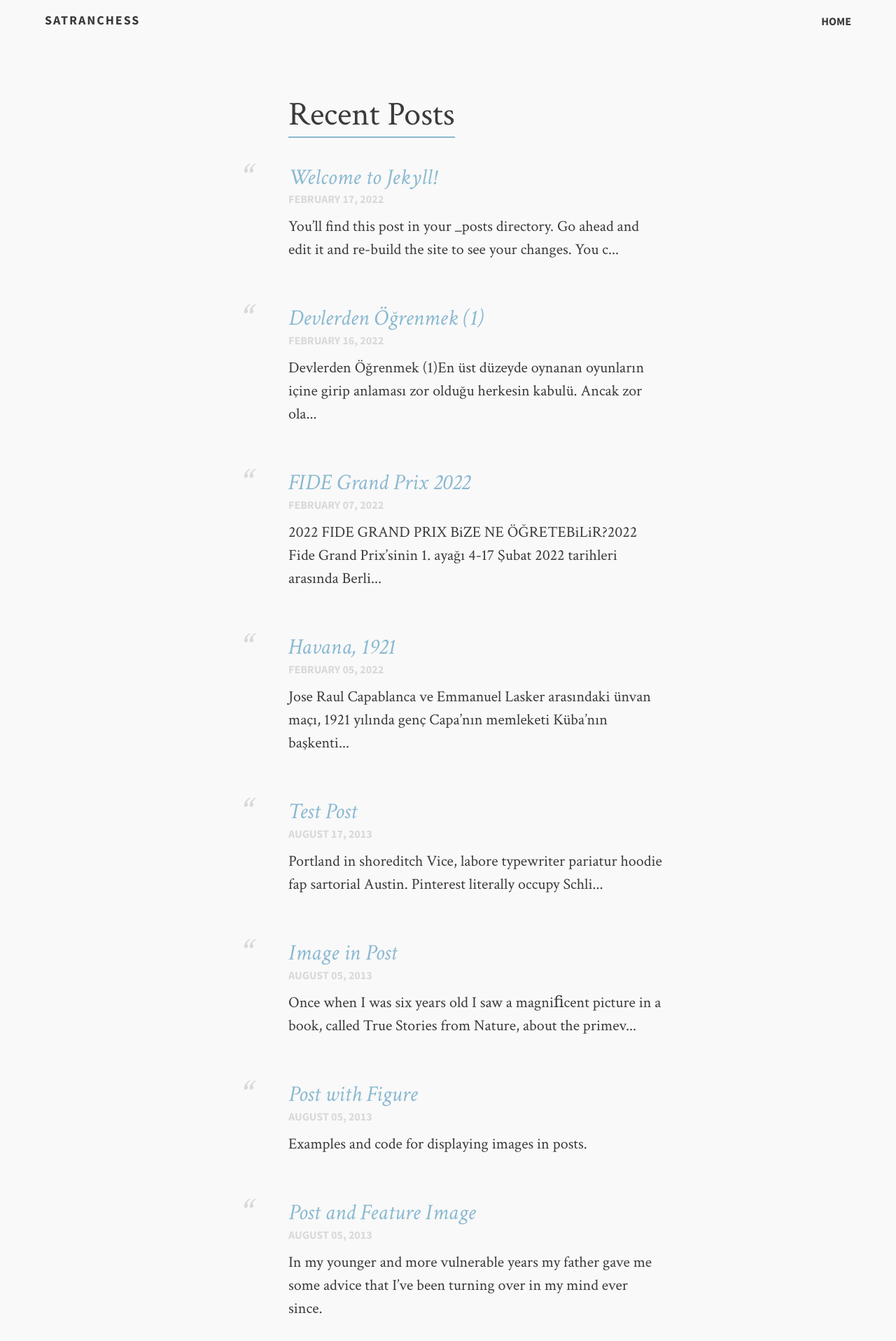
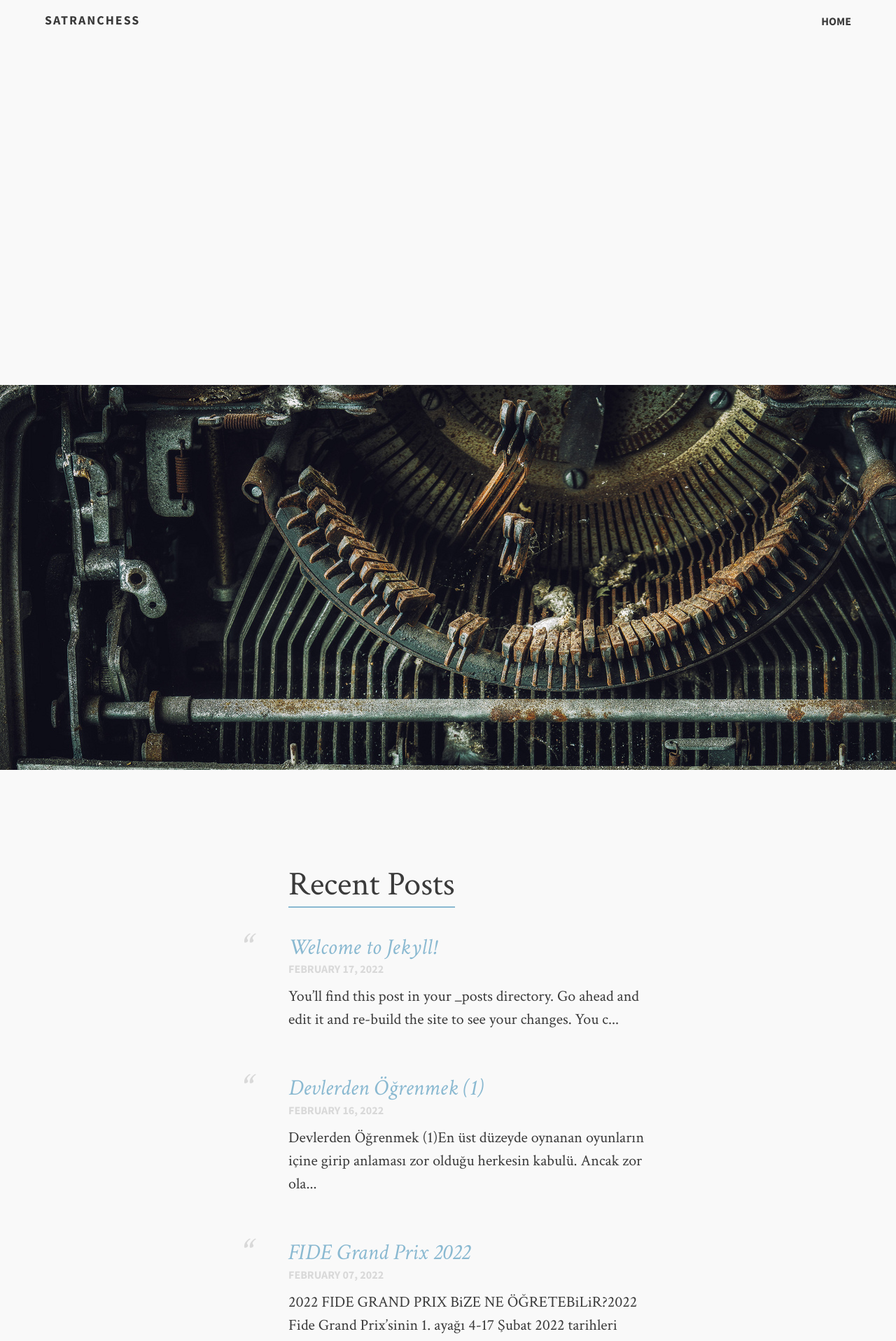
Before and after one commit to satranchess/satrancc, a Jekyll site: the page built from index.md, in a window 1280 px wide. Shown: the top 1916 px of the page at 70% size. Built offline with Jekyll 4.4.1, drawn with Linux system fonts in a browser that asks for light colours.

Commit message:
Update home.html

```diff
--- a/_layouts/home.html
+++ b/_layouts/home.html
@@ -1,10 +1,24 @@
 {% include head-dark.html %}
+
+{% if page.image.feature %}
+<div class="overlay"></div>
+{% if page.image.feature contains 'https://' | escape or page.image.feature contains 'http://' | escape %}
+<div class="featured-image" style="background-image: url({{ page.image.feature }})"></div>
+{% else %}
+<div class="featured-image" style="background-image: url({{ site.url }}/images/{{ page.image.feature }})"></div>
+{% endif %}
+{% else %}
+<div class="overlay"></div>
+<div class="featured-image" style="background-image: url({{ site.url }}/images/typewriter.jpg)"></div>
+{% endif %}
 
 <div id='bump'>
     <section class="article archive">
         <article class="archive-wrap">
             <ol class="post-list">
-                 <lh><h2><span class="bb">{{ page.title }}</span></h2></lh>
+                <lh>
+                    <h2><span class="bb">{{ page.title }}</span></h2>
+                </lh>
                 {% for post in site.posts %}
                 <li>
                     <div class="deets" itemscope itemtype="http://schema.org/BlogPosting" itemprop="blogPost">
```
Lines whose indentation alone changed are shown as unchanged.
